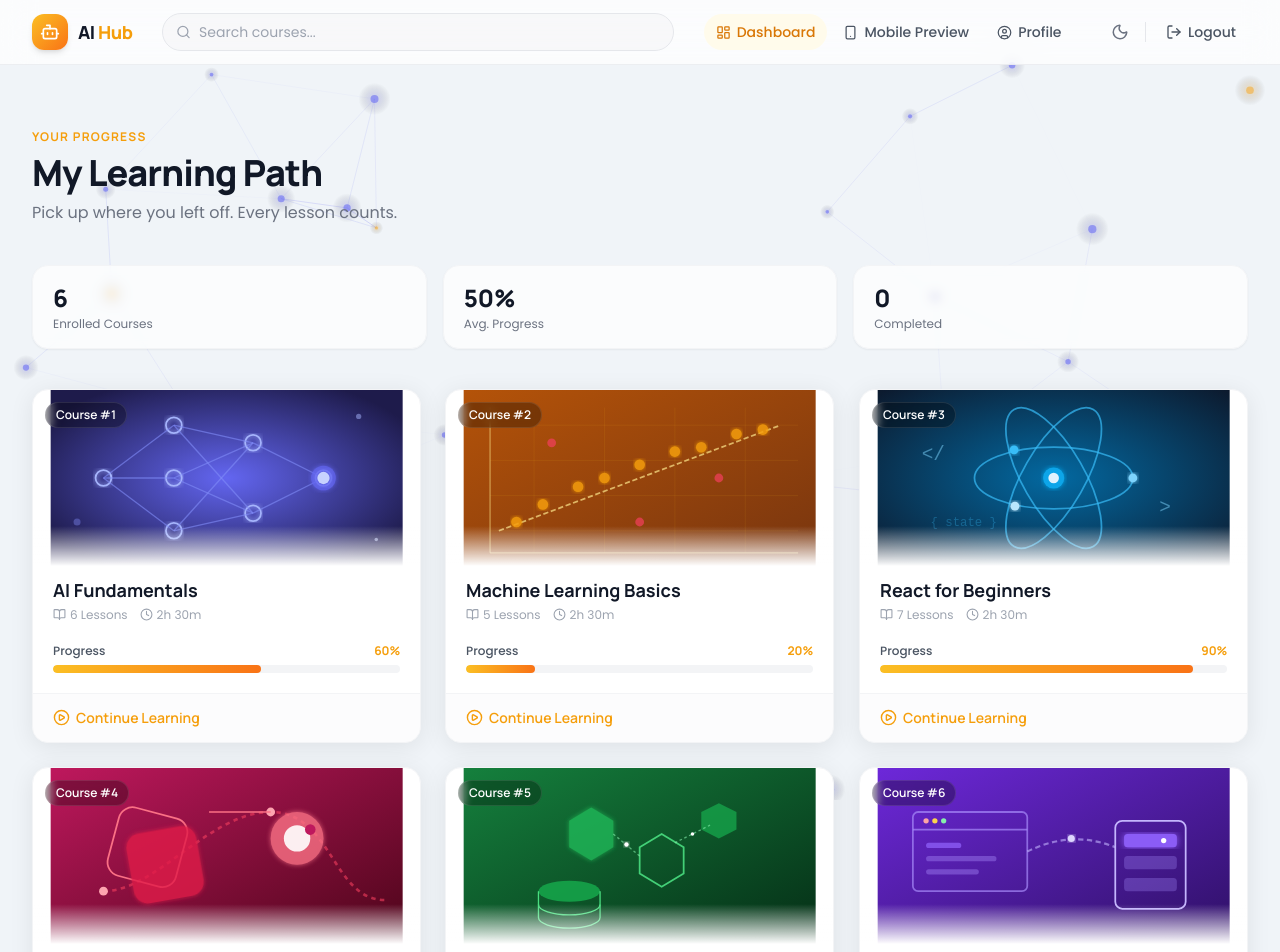
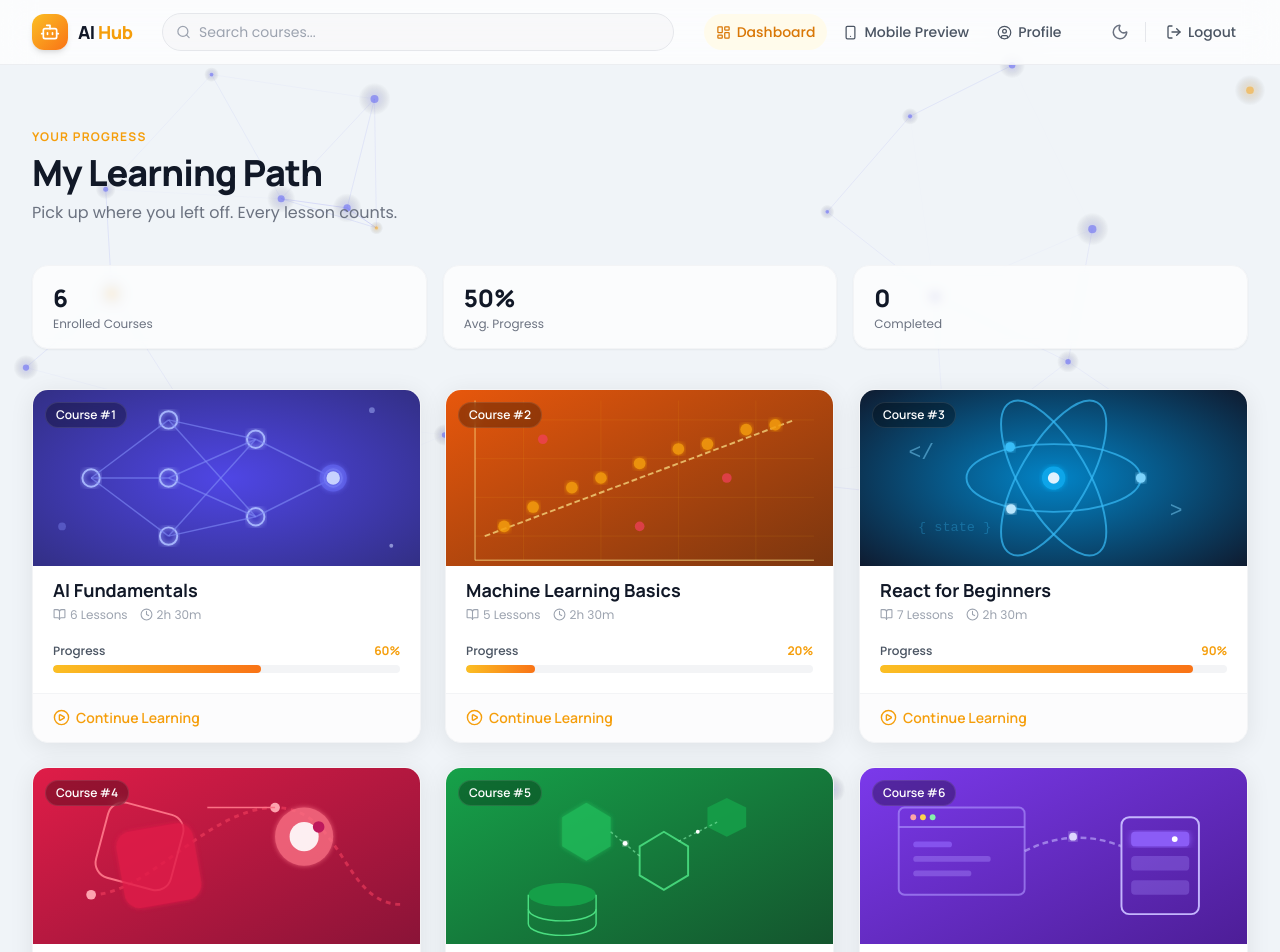
Before and after one commit to sujalmudaliar24/ai-learning-dashboard, a React (Vite) app in the folder ai-learning-dashboard/: page /dashboard in a window 1280 px wide. Shown: the top 952 px of the page. Built offline with nearby package versions, Linux system fonts and the light colour scheme.

Commit message:
aspect ratio maintained

```diff
--- a/ai-learning-dashboard/src/components/CourseCard.jsx
+++ b/ai-learning-dashboard/src/components/CourseCard.jsx
@@ -54,8 +54,6 @@ export default function CourseCard({ course }) {
                         </span>
                     </div>
                 )}
-                {/* Gradient fade at bottom of image */}
-                <div className="absolute bottom-0 inset-x-0 h-10 bg-gradient-to-t from-white dark:from-gray-800 to-transparent" />
             </div>
 
             {/* Card Body */}
--- a/ai-learning-dashboard/src/components/CourseIllustrations.jsx
+++ b/ai-learning-dashboard/src/components/CourseIllustrations.jsx
@@ -4,11 +4,11 @@ import React from 'react';
 export const CourseIllustrations = {
     1: (
         // AI Fundamentals — Neural network
-        <svg viewBox="0 0 400 200" xmlns="http://www.w3.org/2000/svg" className="w-full h-full" style={{ width: '100%', height: '100%' }}>
+        <svg viewBox="0 0 400 200" preserveAspectRatio="xMidYMid slice" xmlns="http://www.w3.org/2000/svg" className="w-full h-full" style={{ width: '100%', height: '100%' }}>
             <defs>
-                <radialGradient id="g1" cx="50%" cy="50%" r="60%">
-                    <stop offset="0%" stopColor="#6366f1" />
-                    <stop offset="100%" stopColor="#1e1b4b" />
+                <radialGradient id="g1" cx="50%" cy="50%" r="70%">
+                    <stop offset="0%" stopColor="#4f46e5" />
+                    <stop offset="100%" stopColor="#312e81" />
                 </radialGradient>
                 <filter id="glow1">
                     <feGaussianBlur stdDeviation="3" result="blur" />
@@ -35,10 +35,10 @@ export const CourseIllustrations = {
     ),
     2: (
         // Machine Learning — scatter plot / data
-        <svg viewBox="0 0 400 200" xmlns="http://www.w3.org/2000/svg" className="w-full h-full" style={{ width: '100%', height: '100%' }}>
+        <svg viewBox="0 0 400 200" preserveAspectRatio="xMidYMid slice" xmlns="http://www.w3.org/2000/svg" className="w-full h-full" style={{ width: '100%', height: '100%' }}>
             <defs>
                 <linearGradient id="g2" x1="0%" y1="0%" x2="100%" y2="100%">
-                    <stop offset="0%" stopColor="#b45309" />
+                    <stop offset="0%" stopColor="#ea580c" />
                     <stop offset="100%" stopColor="#78350f" />
                 </linearGradient>
                 <filter id="glow2">
@@ -67,11 +67,11 @@ export const CourseIllustrations = {
     ),
     3: (
         // React — atom-style component tree
-        <svg viewBox="0 0 400 200" xmlns="http://www.w3.org/2000/svg" className="w-full h-full" style={{ width: '100%', height: '100%' }}>
+        <svg viewBox="0 0 400 200" preserveAspectRatio="xMidYMid slice" xmlns="http://www.w3.org/2000/svg" className="w-full h-full" style={{ width: '100%', height: '100%' }}>
             <defs>
                 <radialGradient id="g3" cx="50%" cy="50%" r="70%">
-                    <stop offset="0%" stopColor="#0369a1" />
-                    <stop offset="100%" stopColor="#0c1a2e" />
+                    <stop offset="0%" stopColor="#0284c7" />
+                    <stop offset="100%" stopColor="#0f172a" />
                 </radialGradient>
                 <filter id="glow3">
                     <feGaussianBlur stdDeviation="3" result="blur" />
@@ -98,11 +98,11 @@ export const CourseIllustrations = {
     ),
     4: (
         // Advanced CSS & Animations — Abstract floating geometry and keyframes
-        <svg viewBox="0 0 400 200" xmlns="http://www.w3.org/2000/svg" className="w-full h-full" style={{ width: '100%', height: '100%' }}>
+        <svg viewBox="0 0 400 200" preserveAspectRatio="xMidYMid slice" xmlns="http://www.w3.org/2000/svg" className="w-full h-full" style={{ width: '100%', height: '100%' }}>
             <defs>
                 <linearGradient id="g4" x1="0%" y1="0%" x2="100%" y2="100%">
-                    <stop offset="0%" stopColor="#be185d" />
-                    <stop offset="100%" stopColor="#4c0519" />
+                    <stop offset="0%" stopColor="#e11d48" />
+                    <stop offset="100%" stopColor="#881337" />
                 </linearGradient>
                 <filter id="glow4">
                     <feGaussianBlur stdDeviation="3" result="blur" />
@@ -127,11 +127,11 @@ export const CourseIllustrations = {
     ),
     5: (
         // Node.js Backend Mastery — Server connections, nodes, database stacks
-        <svg viewBox="0 0 400 200" xmlns="http://www.w3.org/2000/svg" className="w-full h-full" style={{ width: '100%', height: '100%' }}>
+        <svg viewBox="0 0 400 200" preserveAspectRatio="xMidYMid slice" xmlns="http://www.w3.org/2000/svg" className="w-full h-full" style={{ width: '100%', height: '100%' }}>
             <defs>
                 <linearGradient id="g5" x1="0%" y1="0%" x2="100%" y2="100%">
-                    <stop offset="0%" stopColor="#15803d" />
-                    <stop offset="100%" stopColor="#052e16" />
+                    <stop offset="0%" stopColor="#16a34a" />
+                    <stop offset="100%" stopColor="#14532d" />
                 </linearGradient>
                 <filter id="glow5">
                     <feGaussianBlur stdDeviation="3" result="blur" />
@@ -160,11 +160,11 @@ export const CourseIllustrations = {
     ),
     6: (
         // Fullstack Web Development — Screen & Server ecosystem
-        <svg viewBox="0 0 400 200" xmlns="http://www.w3.org/2000/svg" className="w-full h-full" style={{ width: '100%', height: '100%' }}>
+        <svg viewBox="0 0 400 200" preserveAspectRatio="xMidYMid slice" xmlns="http://www.w3.org/2000/svg" className="w-full h-full" style={{ width: '100%', height: '100%' }}>
             <defs>
                 <linearGradient id="g6" x1="0%" y1="0%" x2="100%" y2="100%">
-                    <stop offset="0%" stopColor="#6d28d9" />
-                    <stop offset="100%" stopColor="#2e1065" />
+                    <stop offset="0%" stopColor="#7c3aed" />
+                    <stop offset="100%" stopColor="#4c1d95" />
                 </linearGradient>
                 <filter id="glow6">
                     <feGaussianBlur stdDeviation="4" result="blur" />
```
